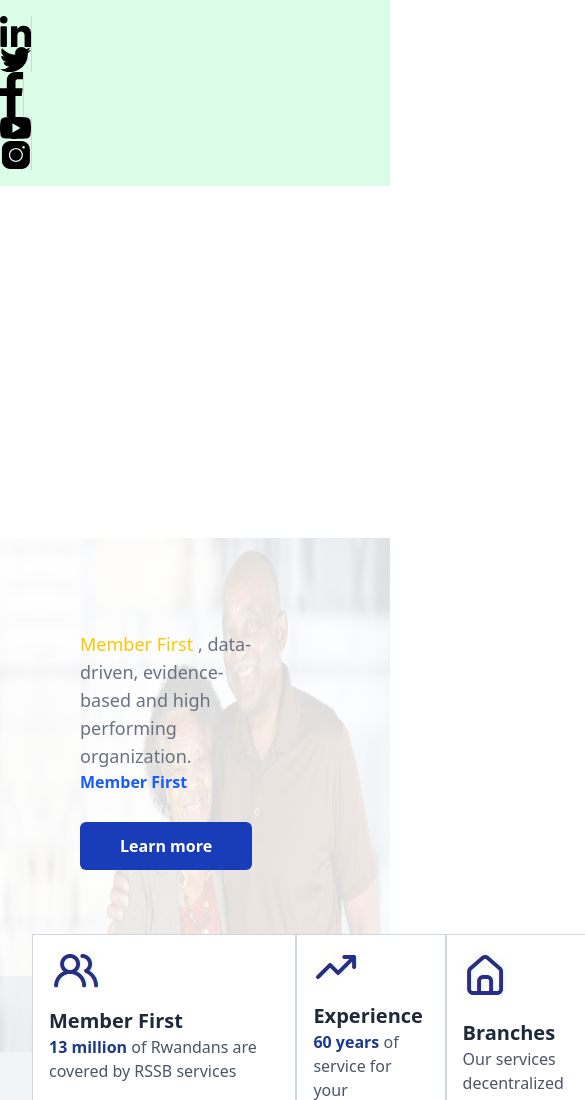
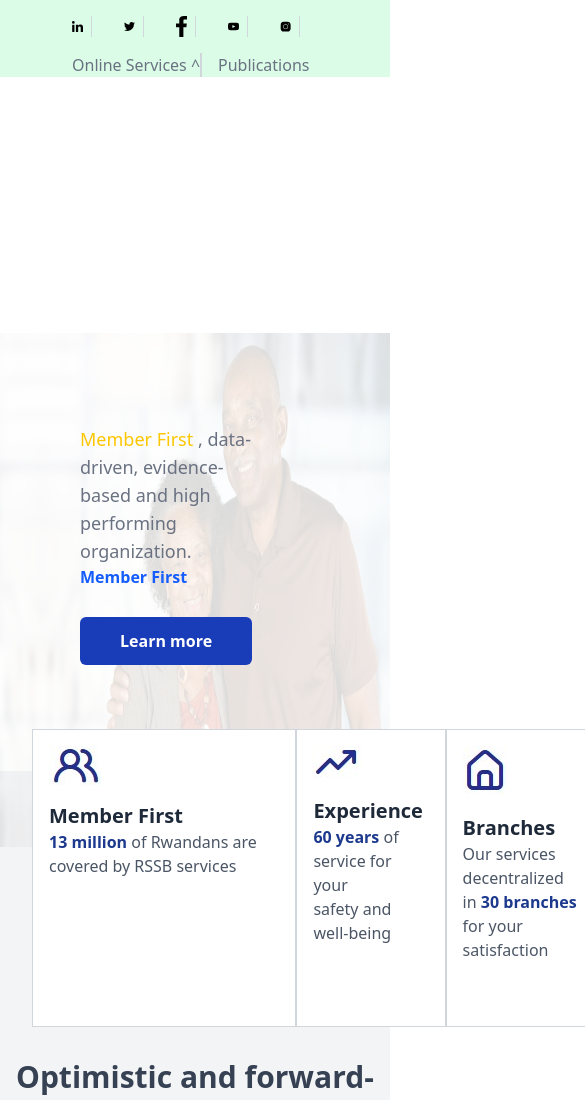
Before and after one commit to Anifa-hub/clonning2, a plain HTML site: page index.html in a window 390 px wide. Shown: the top 1100 px of the page, 585 px wide, since content can reach past the window. Drawn offline with nearby package versions, Linux system fonts and the light colour scheme.

Commit message:
done with navabar

```diff
--- a/index.html
+++ b/index.html
@@ -22,16 +22,16 @@
 <body class="overflow-x-hidden " >
     <!-- first part -->
      <div >
-        <div class="md:flex   py-4 md:-mb-16 bg-green-100">
-            <img src="up1.svg" class=" w-8 md:ml-4  border-r-1 md:px-2 border-gray-300" alt="">
-            <img src="up2.svg" class=" w-8 md:ml-4  border-r-1 md:px-2 border-gray-300 " alt="">
-            <img src="up3.svg " class='w-6 md:ml-4 border-r-1 md:px-2 border-gray-300' alt="">
-            <img src="up4.svg" class=" w-8 md:ml-4 border-r-1 md:px-2 border-gray-300" alt="">
-            <img src="up5.svg" class=" w-8 md:ml-4 border-r-1 md:px-2 border-gray-300"alt="">
+        <div class="flex   py-4 md:-mb-16 bg-green-100">
+            <img src="up1.svg" class=" md:w-8  w-7 md:ml-4 ml-16 border-r-1 px-2 border-gray-300" alt="">
+            <img src="up2.svg" class="md:w-8 w-7 md:ml-4  ml-6 border-r-1 px-2 border-gray-300 " alt="">
+            <img src="up3.svg " class='md:w-6 w-7 md:ml-4 ml-6 border-r-1 px-2 border-gray-300' alt="">
+            <img src="up4.svg" class=" md:w-8 w-7 md:ml-4 ml-6 border-r-1 px-2 border-gray-300" alt="">
+            <img src="up5.svg" class="md:w-8 w-7 md:ml-4 ml-6 border-r-1 px-2 border-gray-300"alt="">
         </div>
-        <div >
-            <p class="ml-[980px] pt-6 text-gray-500">Online Services ^</p>
-            <p class="ml-[1140px] -mt-6 text-gray-500 border-l-2 border-gray-300 pl-4">Publications</p>
+        <div  class="bg-green-100">
+            <p class="md:ml-[980px] ml-18 md:pt-6 -pt-8 text-gray-500">Online Services ^</p>
+            <p class="md:ml-[1140px] ml-50 -mt-6 text-gray-500 border-l-2 border-gray-300 pl-4">Publications</p>
         </div>
      </div>
 
```
